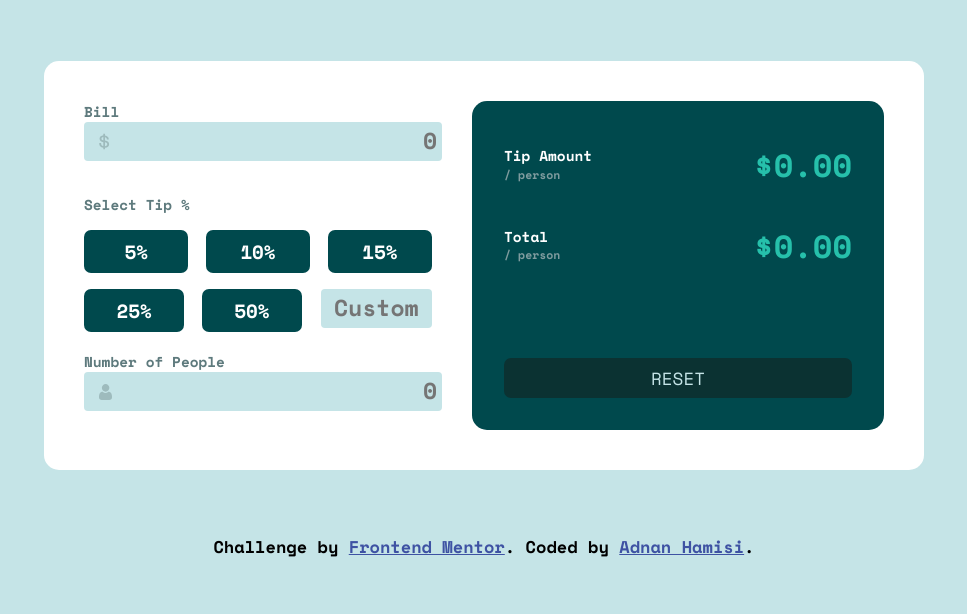
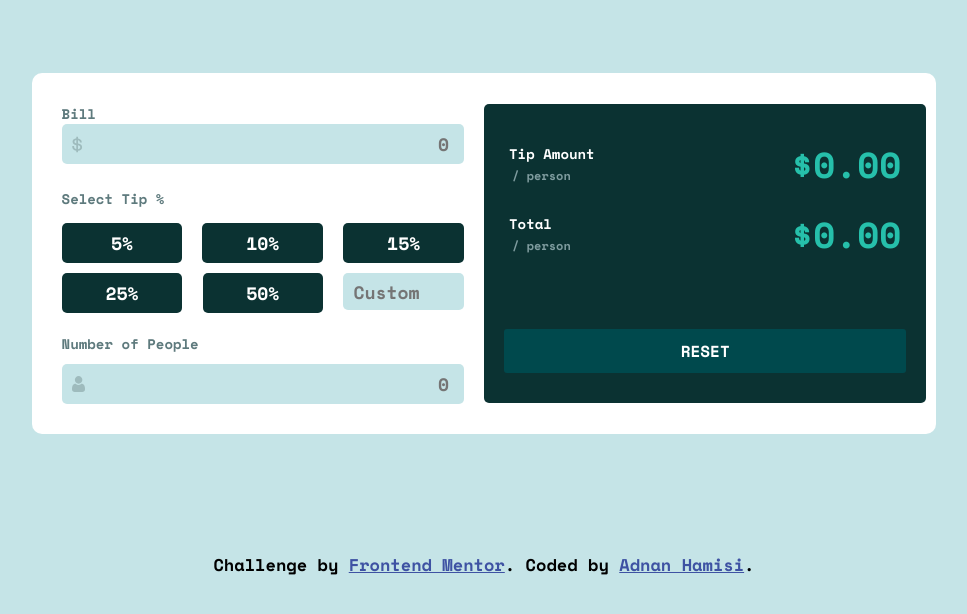
Before and after one commit to AdnaanH/Tip-Calculator-App, a plain HTML site: page index.html in a window 1280 px wide. Shown: the part 172-786 px from the top of the page, without its empty margins (156-1123 px from the left). Drawn offline with nearby package versions, Linux system fonts and the light colour scheme.

Commit message:
Javascript Included

```diff
--- a/index.html
+++ b/index.html
@@ -23,67 +23,70 @@
 <header>
   <img src="./logo.svg" alt="logo">
 </header>
+
 <main>
-    <div class="container">
-
-      <div class="left">
-        <div class="biilInput">
+  <form action=""></form>
+<!-- USER INPUT SECTION -->
+<section>
+  <div class="u_input">
+        <div class="billing">
           <label for="bill">Bill</label>
-          <input type="number" class="bill" placeholder="0">
+  <!-- INPUT THE TOTAL BILL -->
+          <input type="number" class="bill" placeholder="0" id="bill">
         </div>
-
+  <!-- TIP PERCENTAGE BUTTONS -->
         <div class="tips">
-          <div class="top">
-            <div><p>Select Tip %</p></div>
-            <div class="tpss">
-              <div class="tip tip-5">5%</div>
-              <div class="tip tip-10">10%</div>
-              <div class="tip tip-15">15%</div>
-            </div>
-          </div>
-
-          <div class="bottom">
-            <div class="tip tip-25">25%</div>
-            <div class="tip tip-50">50%</div>
-            <div class="custom-tip"><input type="number" id="custom-tip" placeholder="Custom"></div>
+            <p>Select Tip %</p>
+            <div class="tip_sel">
+                <button class="tip" id="tip_5" onclick="display.value += '5'">5%</button>
+                <button class="tip" id="tip_10" onclick="display.value += '5'">10%</button>
+                <button class="tip" id="tip_15" onclick="display.value += '5'">15%</button>
+                <button class="tip" id="tip_25" onclick="display.value += '5'">25%</button>
+                <button class="tip" id="tip_50" onclick="display.value += '5'">50%</button>
+                <input type="number" id="custom_tip" placeholder="Custom">
             </div>
         </div>
 
         <div class="people">
-          <div class="labl">
+          <div class="label">
             <label for="num_people">Number of People</label>
-            <label class="error-msg">Can't be zero</label>
+            <label class="error_msg">Can't be zero</label>
           </div>
-          <input type="number" class="num_people" placeholder="0">
+
+  <!-- INPUT THE NUMBER OF PEOPLE BILLED -->
+
+          <input type="number" class="" id="pple" placeholder="0">
         </div>
   </div>
-
-      <div class="right">
+</section>
+<!-- USER OUTPUT SECTION -->
+<section class="u_output">
+  <!-- SHOULD OUTPUT THE TIP AMOUNT PER PERSON -->
     <div class="output">
-          <div class="label">
+      <div class="label_op">
         <div class="label-person">
           <p>Tip Amount<br>
           <span>/ person</span>
           </p>
         </div>
-            <div class="tip-amount">$0.00</div>
+        <strong id="tip_amount">$0.00</strong>
       </div>
-
-          <div class="label">
+    <!-- SHOULD OUTPUT THE TOTAL AMOUNT EACH CUSTOMER PAYS -->
+      <div class="label_op">
         <div class="label-person">
           <p>Total <br>
           <span> / person</span>
           </p>
         </div>
-            <div class="total">$0.00</div>
+        <strong id="total">$0.00</strong>
       </div>
     </div>
-
+  <!-- THIS RESETS THE OUTPUT BACK TO ZERO -->
     <div class="btn">
-          <button id="reset">Reset</button>
+      <button id="reset" onclick="display.value = ''">Reset</button>
     </div>
-      </div>
-    </div>
+</section>
+</form>
 </main>
 <footer class="attribution">
   Challenge by <a href="https://www.frontendmentor.io?ref=challenge" target="_blank">Frontend Mentor</a>.
--- a/style.css
+++ b/style.css
@@ -6,6 +6,7 @@
     --Light-grayish-cyan: hsl(185, 41%, 84%);
     --Very-light-grayish-cyan: hsl(180, 63%, 12%);
     --White: hsl(0, 0%, 100%);
+    --Red: red;
 }
 *{
     font-family: 'Space Mono', monospace;
@@ -13,65 +14,56 @@
 body{
     position: relative;
     background-color: var(--Light-grayish-cyan);
-    margin: 20px auto;
     display: flex;
     flex-direction: column;
-    gap: 4em;
-    justify-content: center;
+    justify-content: space-around;
     align-items: center;
     min-height: 100vh;
 }
-.container{
+main{
+    width: 70%;
     display: flex;
-    gap: 2.5em;
-    width: 50em;
+    justify-content: space-between;
+    align-items: center;
     background-color: var(--White);
-    border-radius: 15px;
-    padding: 2.5em;
+    border-radius: 10px;
+    padding: 10px;
 }
-.left{
+section{
     width: 50%;
-    display: grid;
+    padding: 20px;
 }
-.right{
-    display: grid;
-    gap: 5em;
-    width: 50%;
-    background: var(--Very-dark-cyan);
-    border-radius: 15px;
-    padding: 2em;
+.u_input{
+    display: flex;
+    flex-direction: column;
+
 }
-.biilInput{
+.billing{
     display: flex;
     flex-direction: column;
 }
-p, label{
-    font-size: 0.9em;
-    font-weight: 700;
+.billing label{
+    font-size: 14px;
+    font-weight: 800;
     color: var(--Dark-grayish-cyan);
 }
-.biilInput label{
-    font-size: 0.9em;
-    font-weight: 700;
-    color: var(--Dark-grayish-cyan);
-}
-input{
+.billing input{
+    background: url(./icon-dollar.svg);
+    background-repeat: no-repeat;
+    background-position: 10px;
+    background-color: var(--Light-grayish-cyan);
+    border-radius: 5px;
+    outline: none;
     border: none;
-    width: 100%;
-    background: var(--Light-grayish-cyan);
-    border-radius: 4px;
-    font-weight: 700;
-    font-size: 1.2em;
     text-align: right;
-    padding: 5px;
+    padding: 7px 15px;
+    font-size: 18px;
+    font-weight: 800;
+    color: var(--Very-light-grayish-cyan);
     cursor: pointer;
 }
-input::placeholder{
-    font-weight: 700;
-    font-size: 1.2em;
-}
-input:focus{
-    border: 1px solid var(--Strong-cyan);
+.billing input:hover{
+    border: 2px solid var(--Strong-cyan);
 }
 input::-webkit-outer-spin-button,
 input::-webkit-inner-spin-button {
@@ -79,124 +71,156 @@ input::-webkit-inner-spin-button {
   margin: 0;
 }
 input[type=number] {
-    -moz-appearance: textfield;
-}
-.people input{
-    background: url(./icon-person.svg) var(--Light-grayish-cyan);
-    background-repeat: no-repeat;
-    background-position: left;
-    background-position: 15px;
-}
-.custom-tip input{
-    width: 30%;
-    text-align: center;
-    float: right;
-    cursor: pointer;
-}
-.custom-tip input:hover{
-    border: 2px solid var(--Strong-cyan);
-    background-color: var(--White);
-}
-.biilInput input{
-    background: url(./icon-dollar.svg) var(--Light-grayish-cyan);
-    background-repeat: no-repeat;
-    background-position: left;
-    background-position: 15px;
+  -moz-appearance: textfield;
 }
 .tips{
     display: flex;
     flex-direction: column;
-    gap: 1em;
 }
-.top{
+.tips p{
+    padding-top: 10px;
+    font-size: 14px;
+    color: var(--Dark-grayish-cyan);
+    font-weight: 800;
+}
+.tip_sel{
+    width: 100%;
     display: flex;
-    flex-direction: column;
-}
-.tpss{
-    display: flex;
-    gap: 5%;
-}
-.bottom{
-    display: flex;
-    gap: 5%;
+    justify-content: space-between;
+    flex-wrap: wrap;
 }
 .tip{
-    width: 32%;
-    background: var(--Very-dark-cyan);
-    text-align: center;
-    padding: 7px;
-    font-size: 1.2em;
+    width: 30%;
+    margin-bottom: 10px;
+    background-color: var(--Very-light-grayish-cyan);
+    padding: 7px 10px;
+    font-size: 18px;
     color: var(--White);
-    font-weight: 700;
-    border-radius: 7px;
+    font-weight: 800;
+    border-radius: 5px;
+    outline: none;
+    border: none;
     cursor: pointer;
 }
 .tip:hover{
     background-color: var(--Strong-cyan);
 }
-.bottom .tip{
-    width: 55%;
+.tip_sel input{
+    width: 25%;
+    border: none;
+    outline: none;
+    border-radius: 5px;
+    font-size: 18px;
+    font-weight: 800;
+    color: var(--Very-light-grayish-cyan);
+    height: 37px;
+    padding: 0 10px;
+    background-color: var(--Light-grayish-cyan);
+    cursor: pointer;
 }
-#custom-tip{
-    width: 90%;
+.tip_sel input:hover{
+    border: 2px solid var(--Strong-cyan);
 }
-.output{
+.people{
+    margin-top: 10px;
     display: flex;
+    gap: 10px;
     flex-direction: column;
-    gap: 1em;
+    justify-content: space-between;
 }
 .label{
     display: flex;
     justify-content: space-between;
     align-items: center;
 }
-.labl{
+.label label{
+    font-size: 14px;
+    font-weight: var(--Light-grayish-cyan);
+    font-weight: 800;
+    color: var(--Dark-grayish-cyan);
+}
+.label label.error_msg{
+    display: none;
+    color: var(--Red);
+}
+.people input{
+    background: url(./icon-person.svg);
+    background-repeat: no-repeat;
+    background-position: 10px;
+    background-color: var(--Light-grayish-cyan);
+    outline: none;
+    border: none;
+    text-align: right;
+    padding: 7px 15px;
+    font-size: 18px;
+    font-weight: 800;
+    color: var(--Grayish-cyan);
+    border-radius: 5px;
+    cursor: pointer;
+}
+.people input:hover{
+    border: 2px solid var(--Strong-cyan);
+}
+.people input.error{
+    border: 1px solid var(--Red);
+}
+.u_output{
+    background-color: var(--Very-light-grayish-cyan);
+    display: grid;
+    border-radius: 5px;
+}
+.output{
     display: flex;
+    flex-direction: column;
+    margin: 5px 5px 20px 5px;
+}
+.label_op{
+    display: flex;
+    width: 100%;
     justify-content: space-between;
-}
-.label-person{
-    line-height: 1.1em;
+    align-items: center;
 }
 .label-person p{
+    font-size: 14px;
     color: var(--White);
-    font-weight: 700;
-    font-size: 0.9em;
+    font-weight: 800;
 }
 .label-person span{
     color: var(--Grayish-cyan);
-    font-size: 0.8em;
-    font-weight: 700;
+    font-size: 12px;
+    padding-left: 3px;
+}
+#tip_amount,
+#total{
+    font-size: 36px;
+    color: var(--Strong-cyan);
+}
+.btn button{
+    width: 100%;
+    margin-top: 40px;
+    margin-bottom: 10px;
+    background-color: var(--Very-dark-cyan);
+    border: none;
+    padding: 10px;
+    font-size: 16px;
+    text-transform: uppercase;
+    color: var(--White);
+    font-weight: 800;
+    border-radius: 3px;
+    cursor: pointer;
+}
+.btn button:hover{
+    background-color: var(--Strong-cyan);
 }
 .active{
     background-color: var(--Strong-cyan);
 }
-.error-msg{
-    color: red;
-    font-weight: 500;
-    visibility: hidden;
+@media screen and (max-width: 800px) {
+    main{
+        width: 90%;
+        flex-wrap: wrap;
+    }
+    section{
+        width: 100%;
+    }
 }
-.error{
-    border: 2px solid red;
-}
-.btn button{
-    width: 100%;
-    text-transform: uppercase;
-    background: var(--Very-light-grayish-cyan);
-    border-radius: 7px;
-    border: none;
-    font-size: 1.1em;
-    padding: 7px;
-    color: var(--Light-grayish-cyan);
-    font-weight: 7;
-    cursor: pointer;
-}
-.tip-amount{
-    font-size: 2em;
-    color: var(--Strong-cyan);
-    font-weight: 700;
-}
-.total{
-    font-size: 2em;
-    color: var(--Strong-cyan);
-    font-weight: 700;
-}
```
Also changed, not shown: app.js (+50 -19 lines). Lines whose indentation alone changed are shown as unchanged.
